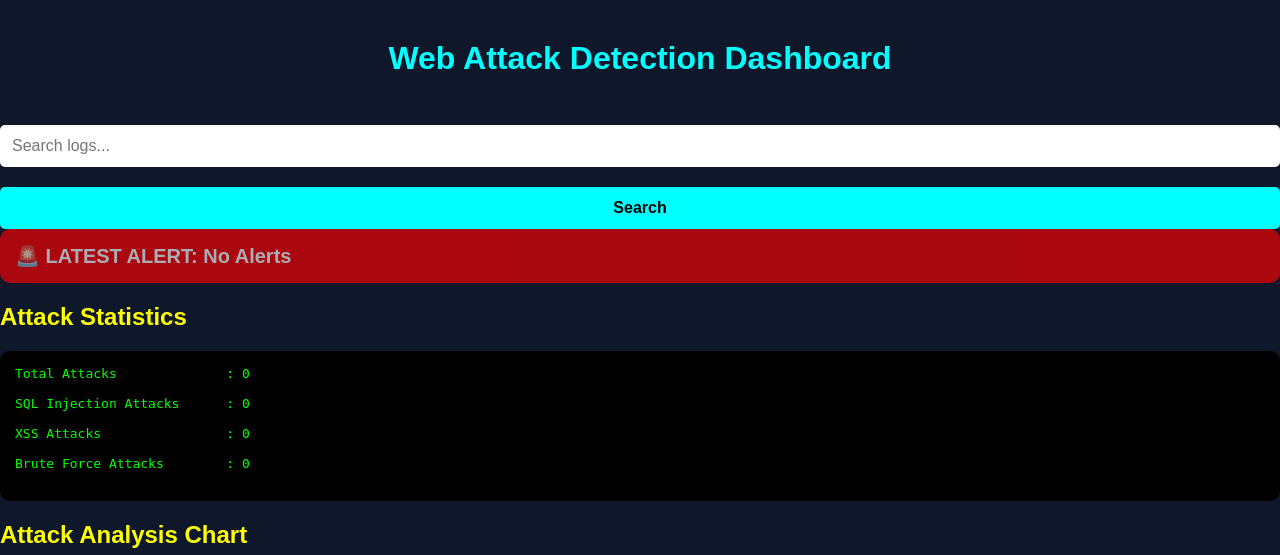
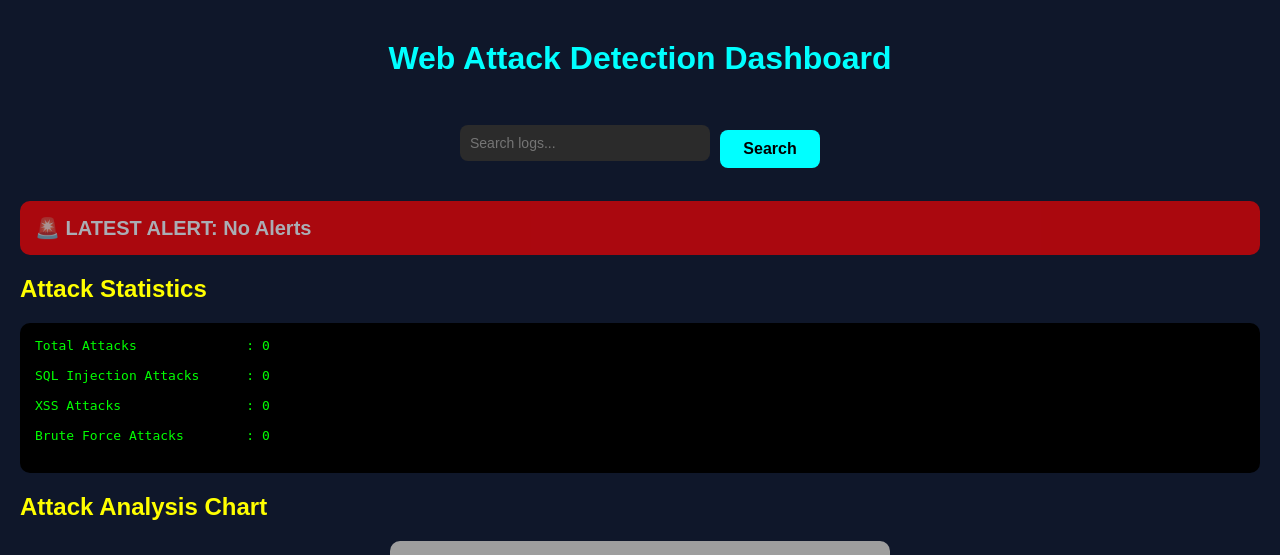
Before and after one commit to aadarsh410/SpidyWeb, a Flask app: page /dashboard in a window 1280 px wide. Shown: the top 555 px of the page. Run offline with Flask 3, Linux system fonts and the light colour scheme; grey boxes are pictures that could not be loaded.

Commit message:
improvement

```diff
--- a/static/style.css
+++ b/static/style.css
@@ -19,6 +19,7 @@ h1{
 
 h2{
     color: yellow;
+    margin-left: 20px;
 }
 
 /* CENTER CONTAINER */
@@ -57,6 +58,8 @@ input{
     border-radius: 5px;
     font-size: 16px;
     box-sizing: border-box;
+    background-color: #2b2b2b;
+    color: white;
 }
 
 /* BUTTON */
@@ -71,10 +74,12 @@ button{
     font-size: 16px;
     border-radius: 5px;
     cursor: pointer;
+    transition: 0.3s;
 }
 
 button:hover{
     background-color: #00bcd4;
+    transform: scale(1.02);
 }
 
 /* LOG DISPLAY */
@@ -85,6 +90,7 @@ pre{
     padding: 15px;
     border-radius: 10px;
     overflow-x: auto;
+    margin: 20px;
 }
 
 /* ALERT BOX */
@@ -95,7 +101,7 @@ pre{
     padding: 15px;
     font-size: 20px;
     font-weight: bold;
-    margin-bottom: 20px;
+    margin: 20px;
     border-radius: 10px;
     animation: blink 1s infinite;
 }
@@ -111,5 +117,54 @@ pre{
 /* SEARCH FORM */
 
 .search-form{
+    display: flex;
+    justify-content: center;
+    align-items: center;
+    gap: 10px;
     margin-bottom: 20px;
 }
+
+/* SEARCH INPUT */
+
+.search-box{
+    width: 250px;
+    padding: 10px;
+    border: none;
+    border-radius: 8px;
+    background-color: #2b2b2b;
+    color: white;
+    font-size: 14px;
+}
+
+/* SEARCH BUTTON */
+
+.search-btn{
+    width: 100px;
+    padding: 10px;
+    border: none;
+    border-radius: 8px;
+    background-color: cyan;
+    color: black;
+    font-weight: bold;
+    cursor: pointer;
+    transition: 0.3s;
+}
+
+.search-btn:hover{
+    background-color: #00bcd4;
+    transform: scale(1.05);
+}
+
+/* CHART IMAGE */
+
+img{
+    display: block;
+    margin: 20px auto;
+    border-radius: 10px;
+}
+
+/* DASHBOARD SPACING */
+
+.dashboard-section{
+    margin: 20px;
+}
--- a/templates/dashboard.html
+++ b/templates/dashboard.html
@@ -1,5 +1,6 @@
 <!DOCTYPE html>
 <html>
+
 <head>
 
     <title>SIEM Dashboard</title>
@@ -32,15 +33,20 @@
 
     <!-- SEARCH FORM -->
 
-    <form method="POST">
+    <form method="POST" class="search-form">
 
-        <input type="text"
-               id="search"
-               name="search"
-               placeholder="Search logs..."
-               value="{{ search_query }}">
+        <input
+            type="text"
+            id="search"
+            name="search"
+            placeholder="Search logs..."
+            value="{{ search_query }}"
+            class="search-box"
+        >
 
-        <button type="submit">Search</button>
+        <button type="submit" class="search-btn">
+            Search
+        </button>
 
     </form>
 
@@ -64,7 +70,10 @@ Brute Force Attacks        : {{ brute_force_count }}
 
     <h2>Attack Analysis Chart</h2>
 
-    <img src="{{ url_for('static', filename='chart.png') }}" width="500">
+    <img
+        src="{{ url_for('static', filename='chart.png') }}"
+        width="500"
+    >
 
     <h2>Security Logs & Alerts</h2>
 
```
Also changed, not shown: database/siem.db, static/chart.png, 1 other file.
